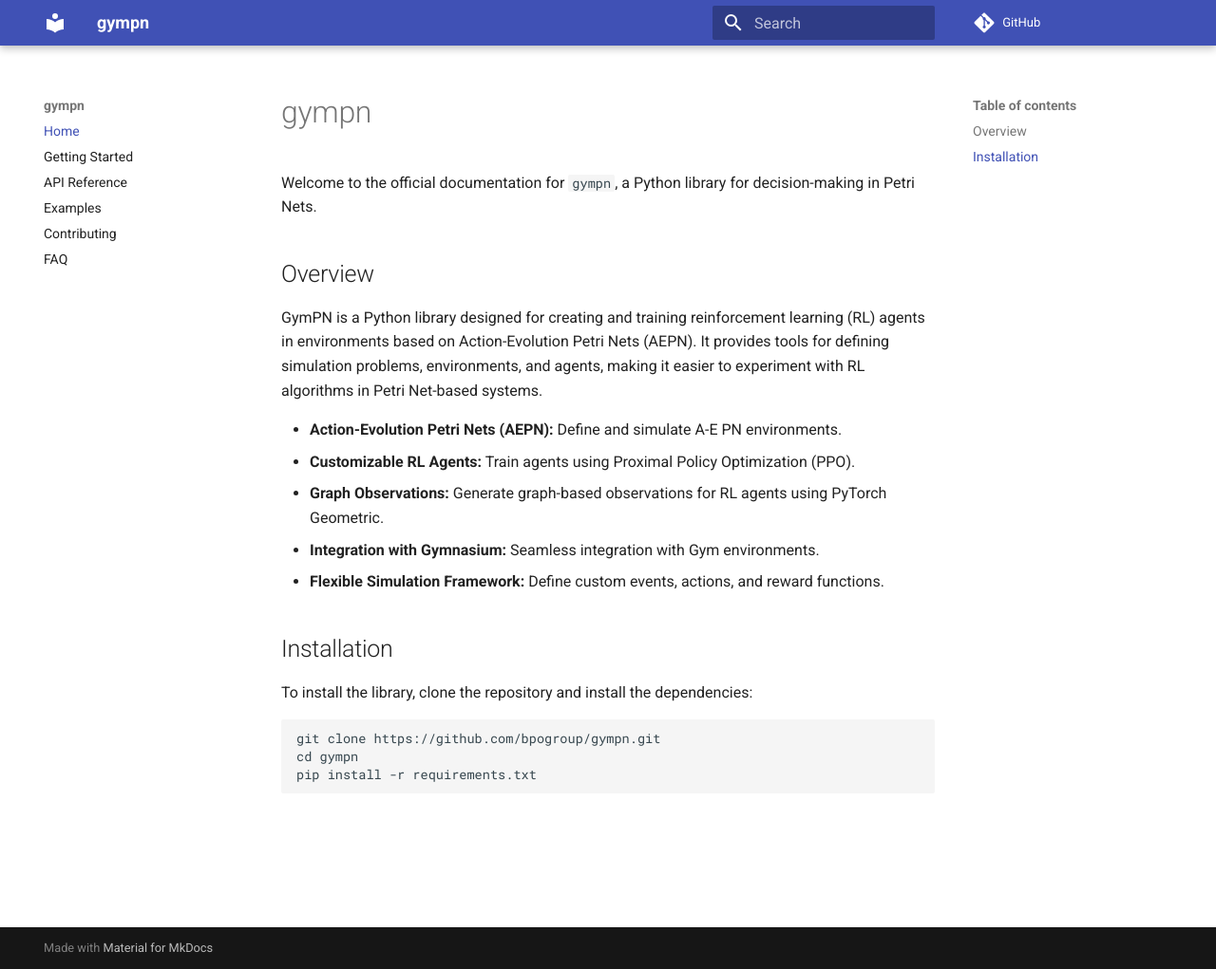
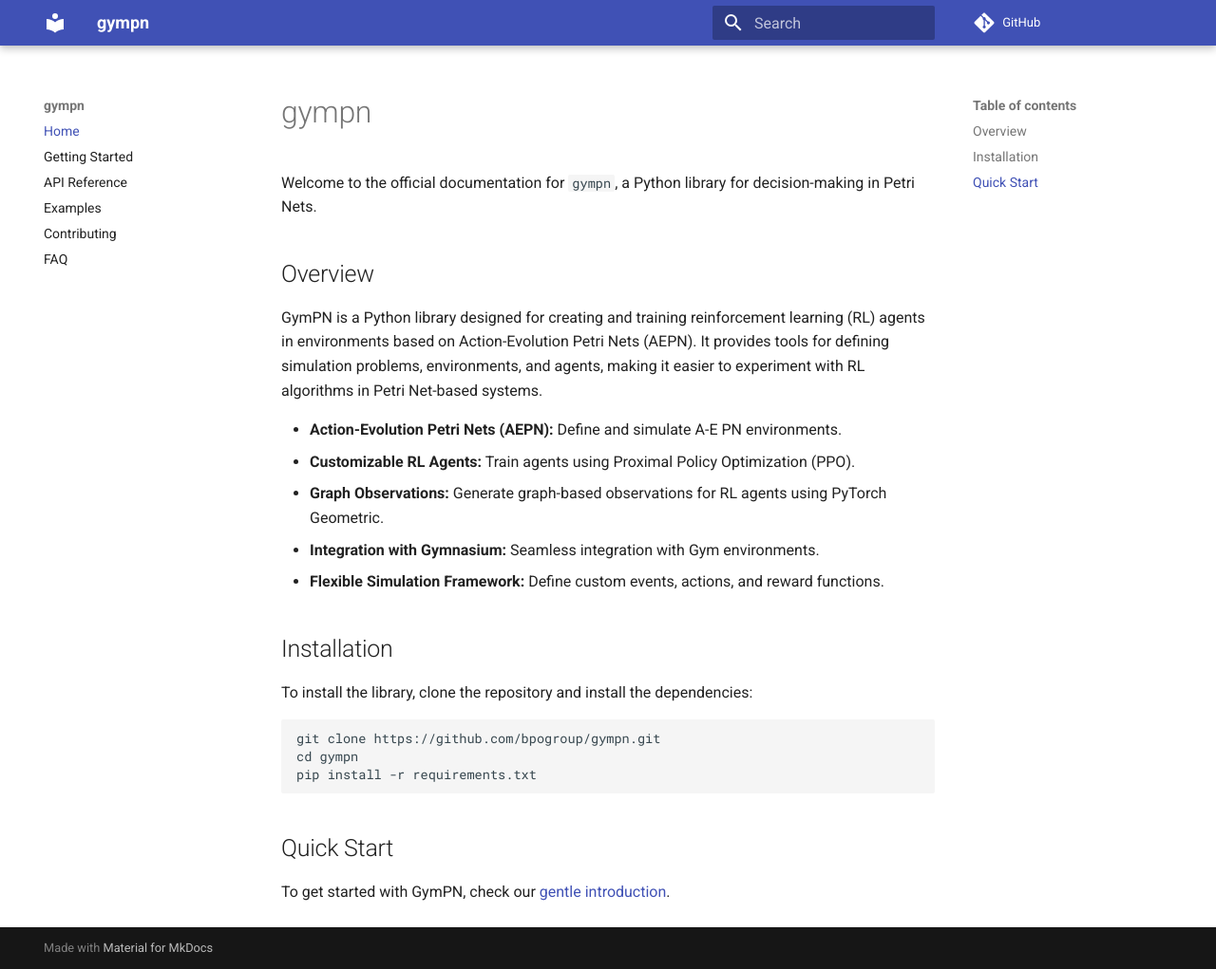
Before and after one commit to bpogroup/gympn, an MkDocs documentation site: the page built from docs/index.md, in a window 1280 px wide and 1021 px high. Shown: the whole window at 95% size. Built offline with MkDocs 1.6.1 and Material for MkDocs 9.7.7, drawn with Linux system fonts in a browser that asks for light colours; comment, search, counter and statistics services are not loaded.

Commit message:
fixed docs rendering

````diff
--- a/docs/index.md
+++ b/docs/index.md
@@ -21,3 +21,6 @@ git clone https://github.com/bpogroup/gympn.git
 cd gympn
 pip install -r requirements.txt
 ```
+
+## Quick Start
+To get started with GymPN, check our [gentle introduction](./gentle_introduction.md).
````
Also changed, not shown: README.md (+2 -1 lines), docs/getting_started.md (deleted).
